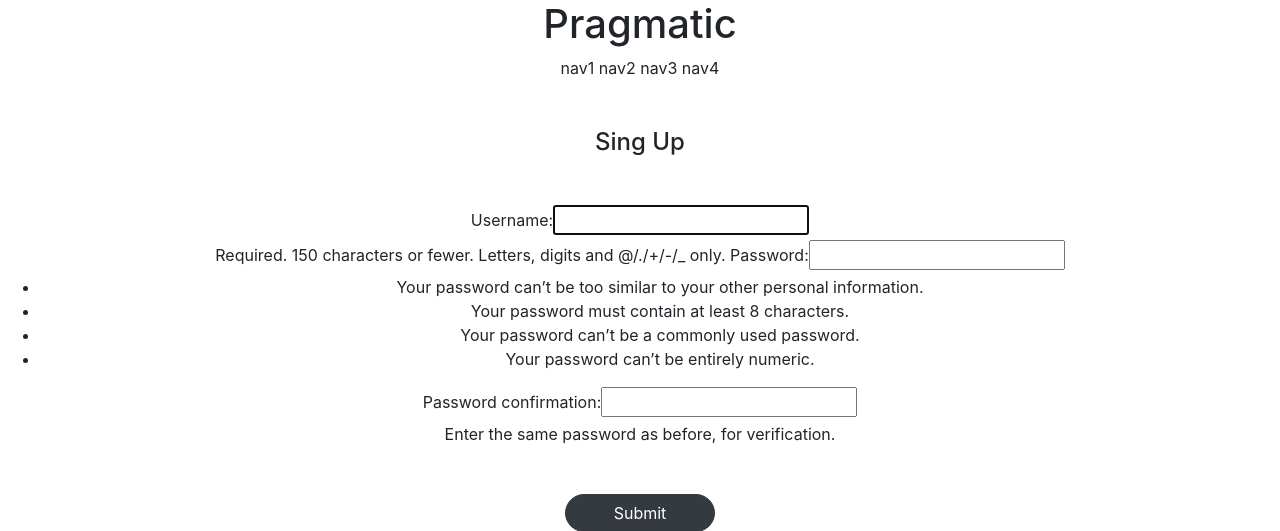
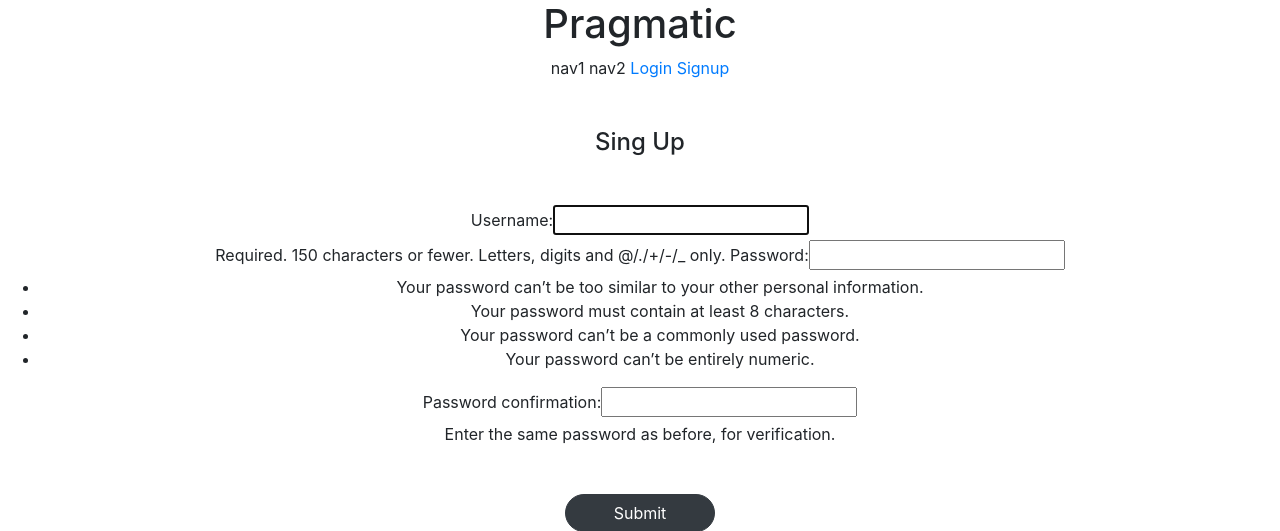
Before and after one commit to ksj0818280/git_5ban_1, a Django app: page /accounts/create/ in a window 1280 px wide. Shown: the top 531 px of the page. Run offline with Django 3.2, Linux system fonts and the light colour scheme; parts of the project's set-up code (start-up, migrations or seed data) failed here and were passed over.

Commit message:
7/13 5ban class commit

```diff
--- a/gisweb_1/settings.py
+++ b/gisweb_1/settings.py
@@ -13,6 +13,8 @@ import os
 from pathlib import Path
 
 # Build paths inside the project like this: BASE_DIR / 'subdir'.
+from django.urls import reverse_lazy
+
 BASE_DIR = Path(__file__).resolve().parent.parent
 
 local_env = open(os.path.join(BASE_DIR, '.env')) #BASE_DIR는 최상위 폴더
@@ -143,3 +145,6 @@ STATICFILES_DIRS = [
 # https://docs.djangoproject.com/en/3.2/ref/settings/#default-auto-field
 
 DEFAULT_AUTO_FIELD = 'django.db.models.BigAutoField'
+
+LOGIN_REDIRECT_URL = reverse_lazy('accountapp:hello_world')
+LOGOUT_REDIRECT_URL = reverse_lazy('accountapp:login')
--- a/templates/header.html
+++ b/templates/header.html
@@ -6,8 +6,16 @@
     <div class="pragmatic_header_botton">
         <span>nav1</span>
         <span>nav2</span>
-        <span>nav3</span>
-        <span>nav4</span>
+        <span>
+            <a href="{% url 'accountapp:login' %}">
+                Login
+            </a>
+        </span>
+        <span>
+            <a href="{% url 'accountapp:create' %}">
+                Signup
+            </a>
+        </span>
     </div>
 
 </div>
```
